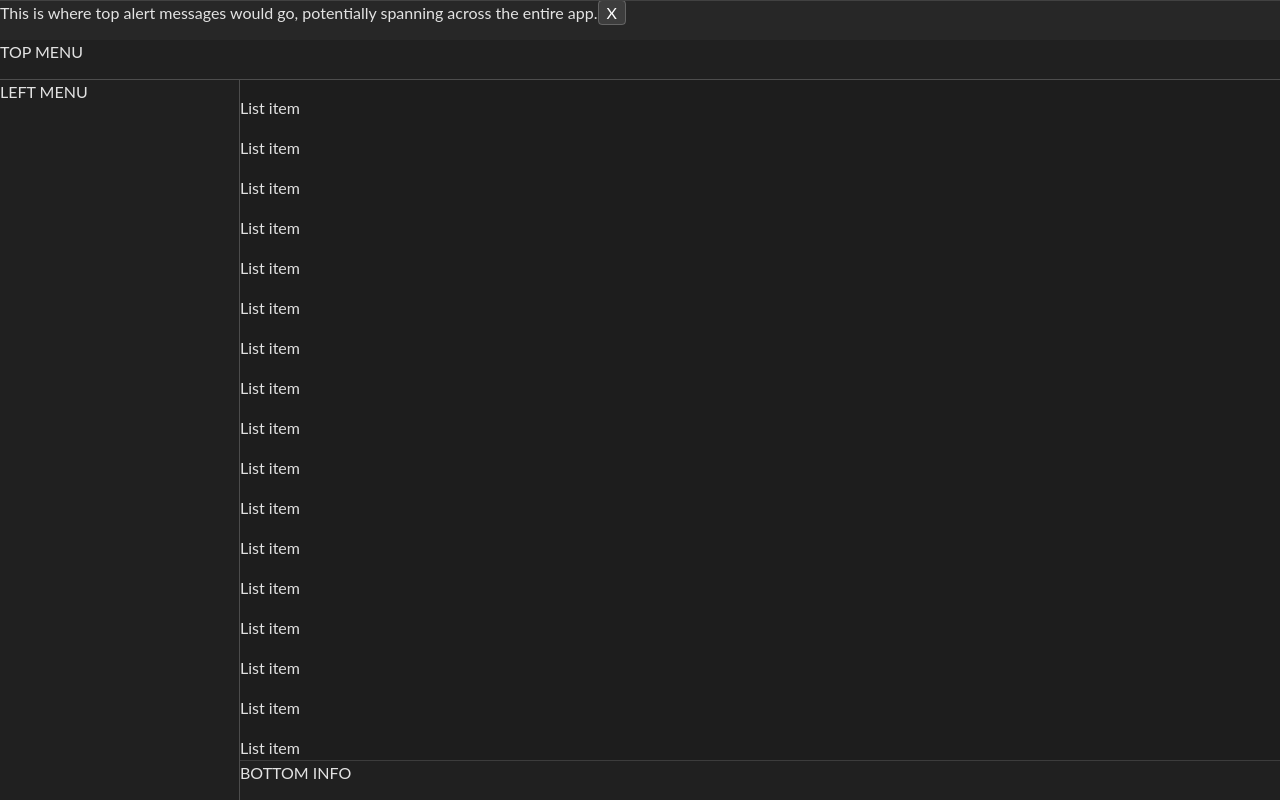
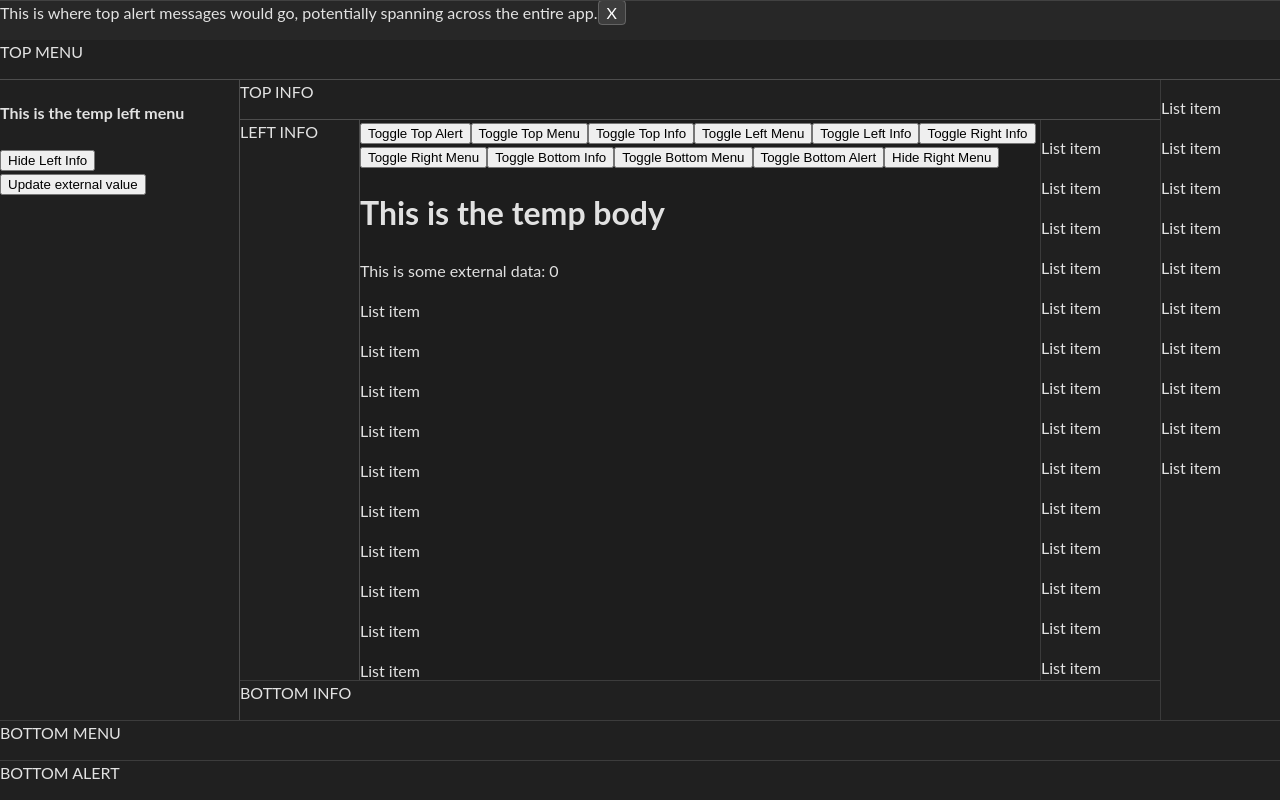
Before and after one commit to anthonynichols/app-ui, a React (Vite) app: page / in a window 1280 px wide. Built offline with nearby package versions, Linux system fonts and the light colour scheme; a small style sheet from the web is missing.

Commit message:
move panels into own components
* This eliminates the re-renders that were happening due to signal change detection happening in the main App component

```diff
--- a/src/App.tsx
+++ b/src/App.tsx
@@ -1,77 +1,34 @@
-import * as AppUI from './AppUI';
-import {uiState} from './ui-state';
+import * as AppUI from './AppUI.js';
+import {
+  BodyPanel,
+  BottomAlertPanel,
+  BottomInfoPanel,
+  BottomMenuPanel,
+  LeftInfoPanel,
+  LeftMenuPanel,
+  RightInfoPanel,
+  RightMenuPanel,
+  TopAlertPanel,
+  TopInfoPanel,
+  TopMenuPanel,
+} from './panels.js';
 
 import './App.css';
-
-uiState.bottomAlert.isHidden.value = true;
-uiState.bottomMenu.isHidden.value = true;
-uiState.rightInfo.isHidden.value = true;
-uiState.rightMenu.isHidden.value = true;
-uiState.leftInfo.isHidden.value = true;
-uiState.topInfo.isHidden.value = true;
 
 export function App() {
   return (
     <AppUI.Wrapper>
-      <AppUI.Panel name="top-alert" isHidden={uiState.topAlert.isHidden.value}>
-        <span className="top-alert-message">This is where top alert messages would go, potentially spanning across the entire app.</span>
-        <span className="top-alert-close" onClick={uiState.topAlert.toggleHidden}>X</span>
-      </AppUI.Panel>
-      <AppUI.Panel name="top-menu" isHidden={uiState.topMenu.isHidden.value}>
-        TOP MENU
-      </AppUI.Panel>
-      <AppUI.Panel name="top-info" isHidden={uiState.topInfo.isHidden.value}>
-        TOP INFO
-      </AppUI.Panel>
-      <AppUI.Panel name="bottom-info" isHidden={uiState.bottomInfo.isHidden.value}>
-        BOTTOM INFO
-      </AppUI.Panel>
-      <AppUI.Panel name="bottom-menu" isHidden={uiState.bottomMenu.isHidden.value}>
-        BOTTOM MENU
-      </AppUI.Panel>
-      <AppUI.Panel name="bottom-alert" isHidden={uiState.bottomAlert.isHidden.value}>
-        BOTTOM ALERT
-      </AppUI.Panel>
-      <AppUI.Panel name="left-menu" isHidden={uiState.leftMenu.isHidden.value}>
-        LEFT MENU
-      </AppUI.Panel>
-      <AppUI.Panel name="left-info" isHidden={uiState.leftInfo.isHidden.value}>
-        LEFT INFO
-      </AppUI.Panel>
-      <AppUI.Panel name="right-info" isHidden={uiState.rightInfo.isHidden.value}>
-        RIGHT INFO
-      </AppUI.Panel>
-      <AppUI.Panel name="right-menu" isHidden={uiState.rightMenu.isHidden.value}>
-        RIGHT MENU
-      </AppUI.Panel>
-      <AppUI.Panel name="body">
-        <div className="main-content">
-          {Array.from(Array(100)).map(() => <ListThing />)}
-        </div>
-      </AppUI.Panel>
+      <TopAlertPanel />
+      <TopMenuPanel />
+      <TopInfoPanel />
+      <BottomInfoPanel />
+      <BottomMenuPanel />
+      <BottomAlertPanel />
+      <LeftMenuPanel />
+      <LeftInfoPanel />
+      <RightInfoPanel />
+      <RightMenuPanel />
+      <BodyPanel />
     </AppUI.Wrapper>
   );
 }
-
-function PanelButtons() {
-  return (
-    <>
-      <button onClick={uiState.topAlert.toggleHidden}>Toggle Top Alert</button>
-      <button onClick={uiState.topMenu.toggleHidden}>Toggle Top Menu</button>
-      <button onClick={uiState.topInfo.toggleHidden}>Toggle Top Info</button>
-      <button onClick={uiState.leftMenu.toggleHidden}>Toggle Left Menu</button>
-      <button onClick={uiState.leftInfo.toggleHidden}>Toggle Left Info</button>
-      <button onClick={uiState.rightInfo.toggleHidden}>Toggle Right Info</button>
-      <button onClick={uiState.rightMenu.toggleHidden}>Toggle Right Menu</button>
-      <button onClick={uiState.bottomInfo.toggleHidden}>Toggle Bottom Info</button>
-      <button onClick={uiState.bottomMenu.toggleHidden}>Toggle Bottom Menu</button>
-      <button onClick={uiState.bottomAlert.toggleHidden}>Toggle Bottom Alert</button>
-    </>
-  );
-}
-
-function ListThing() {
-  return (
-    <p className="list-thing">List item</p>
-  )
-}
--- /dev/null
+++ b/src/panels.tsx
@@ -0,0 +1,147 @@
+import {Panel} from './AppUI.js';
+import {TempBody} from './temp-body.js';
+import {TempLeftMenu} from './temp-left-menu.js';
+import {uiState} from './ui-state.js';
+
+function PanelButtons() {
+  return (
+    <>
+      <button onClick={uiState.topAlert.toggleHidden}>Toggle Top Alert</button>
+      <button onClick={uiState.topMenu.toggleHidden}>Toggle Top Menu</button>
+      <button onClick={uiState.topInfo.toggleHidden}>Toggle Top Info</button>
+      <button onClick={uiState.leftMenu.toggleHidden}>Toggle Left Menu</button>
+      <button onClick={uiState.leftInfo.toggleHidden}>Toggle Left Info</button>
+      <button onClick={uiState.rightInfo.toggleHidden}>Toggle Right Info</button>
+      <button onClick={uiState.rightMenu.toggleHidden}>Toggle Right Menu</button>
+      <button onClick={uiState.bottomInfo.toggleHidden}>Toggle Bottom Info</button>
+      <button onClick={uiState.bottomMenu.toggleHidden}>Toggle Bottom Menu</button>
+      <button onClick={uiState.bottomAlert.toggleHidden}>Toggle Bottom Alert</button>
+      <button onClick={uiState.rightMenu.toggleMinimized}>Hide Right Menu</button>
+    </>
+  );
+}
+
+export function BodyPanel() {
+  return (
+    <Panel name="body">
+      <div className="main-content">
+        <PanelButtons />
+        <TempBody />
+        {Array.from(Array(100)).map((_thing, index) => <p className="list-thing" key={index}>List item</p>)}
+      </div>
+    </Panel>
+  );
+}
+
+export function BottomAlertPanel() {
+  return (
+    <Panel name="bottom-alert"
+      isHidden={uiState.bottomAlert.isHidden.value}
+      isMinimized={uiState.bottomAlert.isMinimized.value}
+    >
+      BOTTOM ALERT
+    </Panel>
+  );
+}
+
+export function BottomInfoPanel() {
+  return (
+    <Panel name="bottom-info"
+      isHidden={uiState.bottomInfo.isHidden.value}
+      isMinimized={uiState.bottomInfo.isMinimized.value}
+    >
+      BOTTOM INFO
+    </Panel>
+  );
+}
+
+export function BottomMenuPanel() {
+  return (
+    <Panel name="bottom-menu"
+      isHidden={uiState.bottomMenu.isHidden.value}
+      isMinimized={uiState.bottomMenu.isMinimized.value}
+    >
+      BOTTOM MENU
+    </Panel>
+  );
+}
+
+export function LeftInfoPanel() {
+  return (
+    <Panel name="left-info"
+      isHidden={uiState.leftInfo.isHidden.value}
+      isMinimized={uiState.leftInfo.isMinimized.value}
+    >
+      LEFT INFO
+    </Panel>
+  );
+}
+
+export function LeftMenuPanel() {
+  return (
+    <Panel name="left-menu"
+      isHidden={uiState.leftMenu.isHidden.value}
+      isMinimized={uiState.leftMenu.isMinimized.value}
+    >
+      <TempLeftMenu />
+    </Panel>
+  );
+}
+
+export function RightInfoPanel() {
+  return (
+    <Panel name="right-info"
+      isHidden={uiState.rightInfo.isHidden.value}
+      isMinimized={uiState.rightInfo.isMinimized.value}
+    >
+      {Array.from(Array(100)).map((_thing, index) => <p className="list-thing" key={index}>List item</p>)}
+    </Panel>
+  );
+}
+
+export function RightMenuPanel() {
+  return (
+    <Panel name="right-menu"
+      isHidden={uiState.rightMenu.isHidden.value}
+      isMinimized={uiState.rightMenu.isMinimized.value}
+    >
+      <div className="right-menu-content">
+        {Array.from(Array(10)).map((_thing, index) => <p className="list-thing" key={index}>List item</p>)}
+      </div>
+    </Panel>
+  );
+}
+
+export function TopAlertPanel() {
+  return (
+    <Panel name="top-alert"
+      isHidden={uiState.topAlert.isHidden.value}
+      isMinimized={uiState.topAlert.isMinimized.value}
+    >
+      <span className="top-alert-message">This is where top alert messages would go, potentially spanning across the entire app.</span>
+      <span className="top-alert-close" onClick={uiState.topAlert.toggleHidden}>X</span>
+    </Panel>
+  );
+}
+
+export function TopInfoPanel() {
+  return (
+    <Panel name="top-info"
+      isHidden={uiState.topInfo.isHidden.value}
+      isMinimized={uiState.topInfo.isMinimized.value}
+    >
+      TOP INFO
+    </Panel>
+  );
+}
+
+export function TopMenuPanel() {
+  return (
+    <Panel name="top-menu"
+      isHidden={uiState.topMenu.isHidden.value}
+      isMinimized={uiState.topMenu.isMinimized.value}
+    >
+      TOP MENU
+    </Panel>
+  );
+}
--- /dev/null
+++ b/src/temp-body.tsx
@@ -0,0 +1,10 @@
+import {externalValue} from './temp-data.js';
+
+export function TempBody() {
+  return (
+    <div>
+      <h1>This is the temp body</h1>
+      <p>This is some external data: {externalValue.value}</p>
+    </div>
+  )
+}
--- /dev/null
+++ b/src/temp-data.ts
@@ -0,0 +1,3 @@
+import {signal} from '@preact/signals-react';
+
+export const externalValue = signal(0);
--- /dev/null
+++ b/src/temp-left-menu.tsx
@@ -0,0 +1,12 @@
+import {externalValue} from './temp-data.js';
+import {uiState} from './ui-state.js';
+
+export function TempLeftMenu() {
+  return (
+    <div>
+      <h4>This is the temp left menu</h4>
+      <button onClick={uiState.leftInfo.toggleHidden}>Hide Left Info</button>
+      <button onClick={() => externalValue.value += 1}>Update external value</button>
+    </div>
+  )
+}
```
